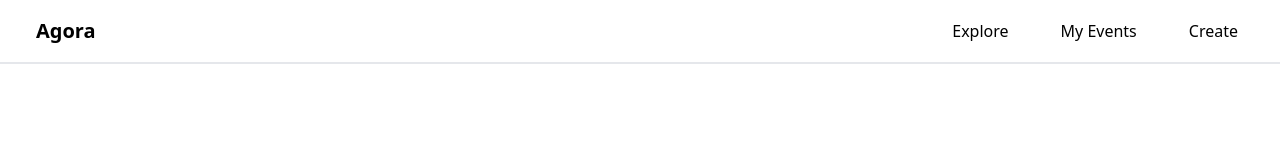
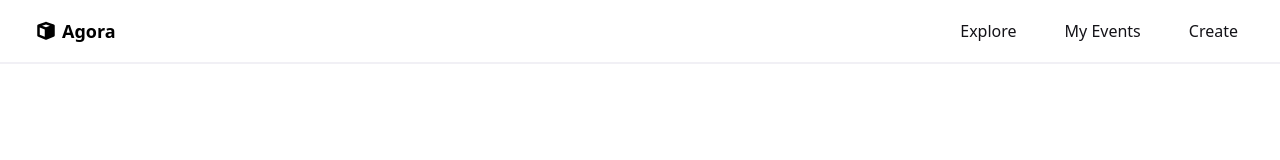
Before and after one commit to Nayaravis/agora-frontend, a React (Vite) app: page / in a window 1280 px wide. Shown: the top 160 px of the page. Built offline with nearby package versions, Linux system fonts and the light colour scheme.

Commit message:
- adds app logo to navbar - updates navbar styles

```diff
--- a/src/components/Navbar.jsx
+++ b/src/components/Navbar.jsx
@@ -1,10 +1,24 @@
 function NavBar() {
     return (
-        <nav className="fixed w-full h-16 border-b-2 border-b-gray-200 flex justify-between items-center px-9">
-            <div className="text-xl font-bold">
+        <nav className="fixed w-full h-16 border-b-2 border-b-[#f1f0f5] flex justify-between items-center px-9">
+            <div className="text-lg font-bold flex items-center gap-1.5">
+                <svg viewBox="0 0 48 48" fill="none" xmlns="http://www.w3.org/2000/svg" className="size-5">
+                <path
+                  fill-rule="evenodd"
+                  clip-rule="evenodd"
+                  d="M24 18.4228L42 11.475V34.3663C42 34.7796 41.7457 35.1504 41.3601 35.2992L24 42V18.4228Z"
+                  fill="currentColor"
+                ></path>
+                <path
+                  fill-rule="evenodd"
+                  clip-rule="evenodd"
+                  d="M24 8.18819L33.4123 11.574L24 15.2071L14.5877 11.574L24 8.18819ZM9 15.8487L21 20.4805V37.6263L9 32.9945V15.8487ZM27 37.6263V20.4805L39 15.8487V32.9945L27 37.6263ZM25.354 2.29885C24.4788 1.98402 23.5212 1.98402 22.646 2.29885L4.98454 8.65208C3.7939 9.08038 3 10.2097 3 11.475V34.3663C3 36.0196 4.01719 37.5026 5.55962 38.098L22.9197 44.7987C23.6149 45.0671 24.3851 45.0671 25.0803 44.7987L42.4404 38.098C43.9828 37.5026 45 36.0196 45 34.3663V11.475C45 10.2097 44.2061 9.08038 43.0155 8.65208L25.354 2.29885Z"
+                  fill="currentColor"
+                ></path>
+                </svg>
                 <span>Agora</span>
             </div>
-            <ul id="nav-links" className="flex gap-10 font-medium">
+            <ul id="nav-links" className="flex gap-9 font-medium text-[#131217]">
                 <li className="p-1.5 cursor-pointer">Explore</li>
                 <li className="p-1.5 cursor-pointer">My Events</li>
                 <li className="p-1.5 cursor-pointer">Create</li>
```
